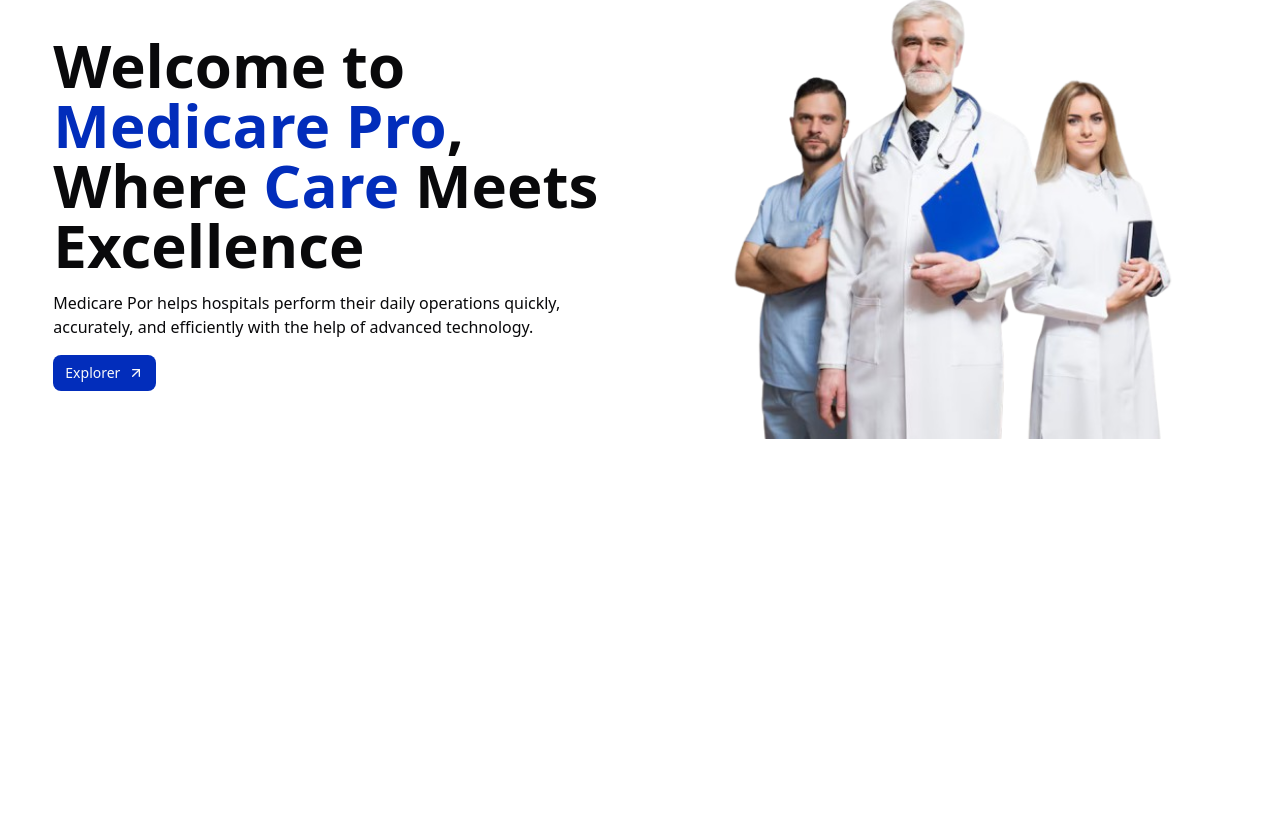
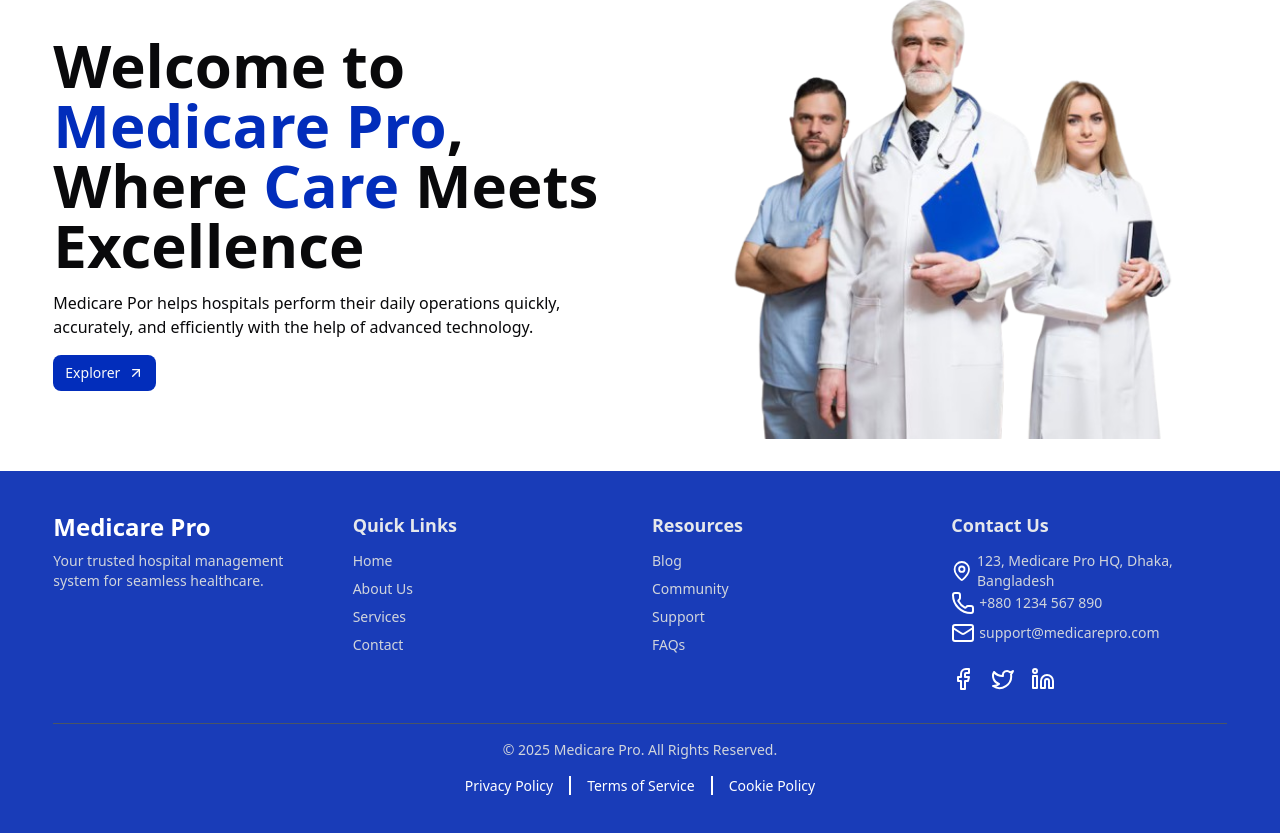
Before and after one commit to wptasmina/medicare-pro, a Next.js app: page / in a window 1280 px wide. Shown: the part 167-1000 px from the top of the page. Before the commit the page ends 800 px from the top, so only its background shows below. Built offline with nearby package versions, Linux system fonts and the light colour scheme.

Commit message:
footer section add

```diff
--- a/src/app/(root)/layout.tsx
+++ b/src/app/(root)/layout.tsx
@@ -1,16 +1,17 @@
-import { ReactNode } from "react";
+
 import Navbar from "@/components/Navbar";
+import Footer from "@/components/footer/Footer";
 
-interface LayoutProps {
-  children: ReactNode;
-}
+// interface LayoutProps {
+//   children: ReactNode;
+// }
 
-export default function Layout({ children }: LayoutProps) {
+export default function Layout({ children }: { children: React.ReactNode }) {
   return (
     <>
       <Navbar />
       <main>{children}</main>
-      {/* <Footer /> */}
+      <Footer />
     </>
   );
 }
--- a/src/components/footer/Footer.tsx
+++ b/src/components/footer/Footer.tsx
@@ -1,9 +1,106 @@
+"use client";
 
+import Image from "next/image";
+import Link from "next/link";
+import {
+  Facebook,
+  Linkedin,
+  Mail,
+  MapPin,
+  Phone,
+  Twitter,
+} from "lucide-react";
 
 export default function Footer() {
   return (
-    <div>
-      Footer
-    </div>
-  )
+    <footer className="bg-blue-800 dark:bg-gray-900 text-gray-300 py-10">
+      <div className="w-11/12 mx-auto">
+        <div className="grid grid-cols-3 md:grid-cols-4 gap-6 text-left">
+          {/* Logo & Description */}
+          <div className="md:col-span-1">
+            <h2 className="text-2xl font-bold text-white mb-2">Medicare Pro</h2>
+            <p className="text-xs sm:text-sm">
+              Your trusted hospital management system for seamless healthcare.
+            </p>
+          </div>
+
+          {/* Quick Links */}
+          <div>
+            <h2 className="text-lg font-bold text-gray-200 mb-3">Quick Links</h2>
+            <ul className="space-y-2 text-xs sm:text-sm">
+              <li><Link href="/" className="hover:text-white font-medium">Home</Link></li>
+              <li><Link href="/about" className="hover:text-white font-medium">About Us</Link></li>
+              <li><Link href="/doctors" className="hover:text-white font-medium">Services</Link></li>
+              <li><Link href="/contact" className="hover:text-white font-medium">Contact</Link></li>
+            </ul>
+          </div>
+
+          {/* Resources */}
+          <div>
+            <h4 className="text-lg font-bold text-gray-200 mb-3">Resources</h4>
+            <ul className="space-y-2 text-xs sm:text-sm font-medium">
+              <li><a href="#" className="hover:text-white">Blog</a></li>
+              <li><a href="#" className="hover:text-white">Community</a></li>
+              <li><a href="#" className="hover:text-white">Support</a></li>
+              <li><a href="#" className="hover:text-white">FAQs</a></li>
+            </ul>
+          </div>
+
+          {/* Contact Details */}
+          <div className="min-w-68 md:min-w-0 font-medium">
+            <h2 className="text-lg font-bold text-gray-200 mb-3">Contact Us</h2>
+            <p className="text-xs sm:text-sm inline-flex gap-1 items-center">
+              <MapPin className="text-white text-sm" />
+              123, Medicare Pro HQ, Dhaka, Bangladesh
+            </p>
+            <p className="text-xs sm:text-sm inline-flex gap-1 items-center">
+              <Phone className="text-white text-sm" />
+              +880 1234 567 890
+            </p>
+            <p className="text-xs sm:text-sm inline-flex gap-1 items-center">
+              <Mail className="text-white text-sm" />
+              support@medicarepro.com
+            </p>
+
+            <div className="flex justify-start mt-4 space-x-4">
+              <Link href="https://www.facebook.com" className="text-white text-2xl">
+                <Facebook />
+              </Link>
+              <Link href="https://x.com" className="text-white text-2xl">
+                <Twitter />
+              </Link>
+              <Link href="https://www.linkedin.com" className="text-white text-2xl">
+                <Linkedin />
+              </Link>
+            </div>
+          </div>
+        </div>
+
+        {/* Bottom Section */}
+        <div className="flex flex-col gap-4">
+          <div className="text-center border-t border-gray-600 mt-8 pt-4 text-xs sm:text-sm">
+            <p>© {new Date().getFullYear()} Medicare Pro. All Rights Reserved.</p>
+          </div>
+
+          <div className="text-center">
+            <ul className="text-xs sm:text-sm flex justify-center md:gap-4 gap-2">
+              <li>
+                <Link href="#" className="text-white hover:underline">Privacy Policy</Link>
+              </li>
+              <li>
+                <Link href="#" className="text-white border-l-2 md:pl-4 pl-2 border-white hover:underline">
+                  Terms of Service
+                </Link>
+              </li>
+              <li>
+                <Link href="/" className="text-white border-l-2 md:pl-4 pl-2 border-white hover:underline">
+                  Cookie Policy
+                </Link>
+              </li>
+            </ul>
+          </div>
+        </div>
+      </div>
+    </footer>
+  );
 }
```
